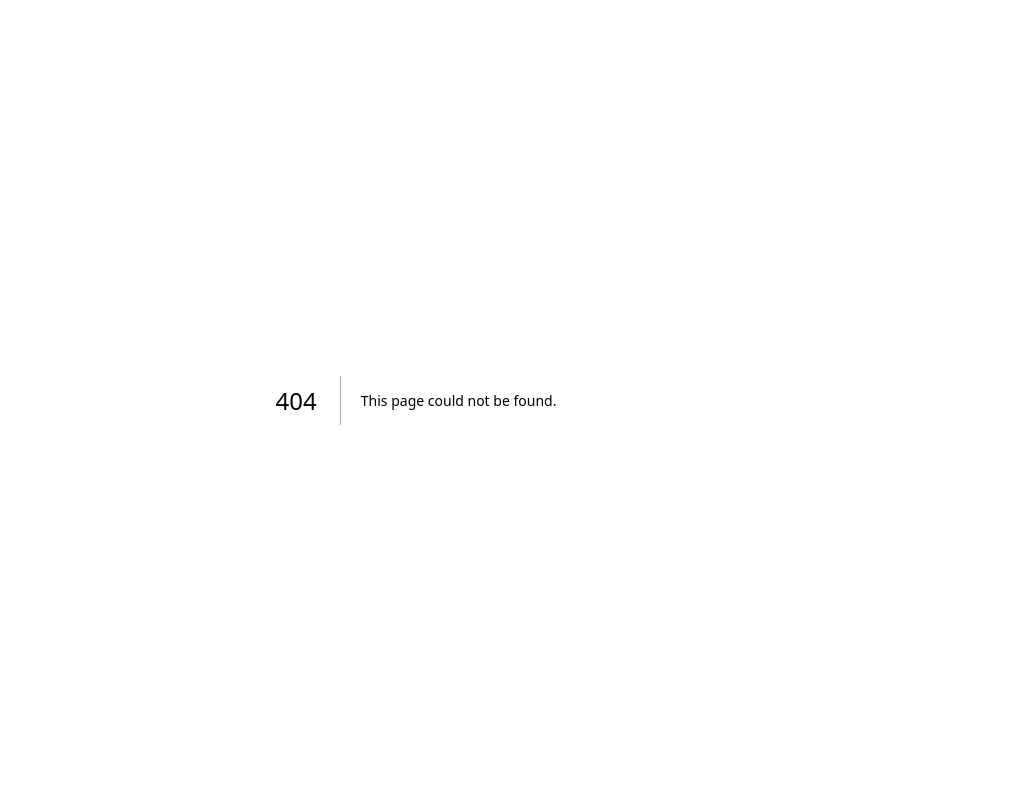
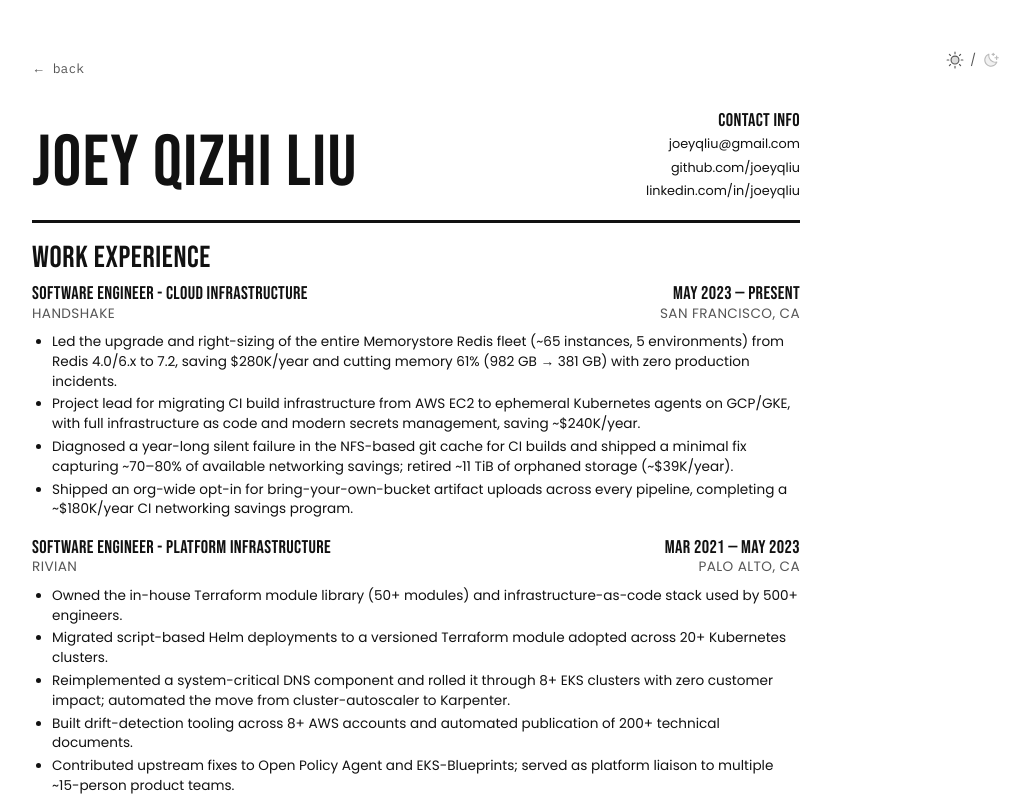
Before and after one commit to joeyqliu/joeyqliu.github.io, a Next.js app: page /resume in a window 1280 px wide. Before the commit this address had no page. Shown: the top 800 px of the page, without its empty margins (224-1254 px from the left). Built offline with nearby package versions, Linux system fonts and the light colour scheme.

Commit message:
feat: add /resume page

```diff
--- a/src/app/globals.css
+++ b/src/app/globals.css
@@ -50,3 +50,17 @@ summary {
     animation: none;
   }
 }
+
+/* Print: always black on white, Letter size (used by /resume) */
+@page {
+  size: letter;
+  margin: 0.5in;
+}
+
+@media print {
+  html,
+  body {
+    background: #ffffff !important;
+    color: #000000 !important;
+  }
+}
--- /dev/null
+++ b/src/app/resume/layout.tsx
@@ -0,0 +1,23 @@
+import type { Metadata } from "next";
+import { Bebas_Neue, Poppins } from "next/font/google";
+
+const bebas = Bebas_Neue({
+  subsets: ["latin"],
+  weight: "400",
+  variable: "--font-bebas",
+});
+
+const poppins = Poppins({
+  subsets: ["latin"],
+  weight: ["400", "500", "600"],
+  variable: "--font-poppins",
+});
+
+export const metadata: Metadata = {
+  title: "Joey Liu — Resume",
+  description: "Joey Liu's resume",
+};
+
+export default function ResumeLayout({ children }: { children: React.ReactNode }) {
+  return <div className={`${bebas.variable} ${poppins.variable}`}>{children}</div>;
+}
--- /dev/null
+++ b/src/app/resume/page.tsx
@@ -0,0 +1,82 @@
+import Link from "next/link";
+import ThemeToggle from "@/components/ThemeToggle";
+import { education, resumeJobs } from "@/data/experience";
+import styles from "./resume.module.css";
+
+// Content lives in src/data/experience.ts — edit there, not here.
+const contact = [
+  { label: "joeyqliu@gmail.com", href: "mailto:joeyqliu@gmail.com" },
+  { label: "github.com/joeyqliu", href: "https://github.com/joeyqliu" },
+  { label: "linkedin.com/in/joeyqliu", href: "https://linkedin.com/in/joeyqliu" },
+];
+
+export default function Resume() {
+  return (
+    <div className={styles.page}>
+      <div className={styles.noPrint}>
+        <ThemeToggle />
+      </div>
+
+      <main className={styles.sheet}>
+        <Link href="/work" className={`${styles.back} ${styles.noPrint}`}>
+          ← back
+        </Link>
+
+        <header className={styles.header}>
+          <h1 className={`${styles.display} ${styles.name}`}>Joey Qizhi Liu</h1>
+          <div className={styles.contact}>
+            <h2 className={styles.display}>Contact Info</h2>
+            {contact.map(({ label, href }) => (
+              <a key={href} href={href}>
+                {label}
+              </a>
+            ))}
+          </div>
+        </header>
+
+        <hr className={styles.rule} />
+
+        <section>
+          <h2 className={`${styles.display} ${styles.sectionTitle}`}>Work Experience</h2>
+          {resumeJobs().map(({ company, role, dates, location, resume }) => (
+            <article key={company} className={styles.job}>
+              <div className={styles.row}>
+                <h3 className={`${styles.display} ${styles.role}`}>{role}</h3>
+                <span className={`${styles.display} ${styles.role}`}>{dates}</span>
+              </div>
+              <div className={styles.row}>
+                <span className={styles.sub}>{company}</span>
+                <span className={styles.sub}>{location}</span>
+              </div>
+              {resume.length > 0 && (
+                <ul className={styles.bullets}>
+                  {resume.map((b) => (
+                    <li key={b}>{b}</li>
+                  ))}
+                </ul>
+              )}
+            </article>
+          ))}
+        </section>
+
+        <hr className={styles.rule} />
+
+        <section>
+          <h2 className={`${styles.display} ${styles.sectionTitle}`}>Education</h2>
+          {education.map(({ school, degree, dates, location }) => (
+            <article key={school} className={styles.job}>
+              <div className={styles.row}>
+                <h3 className={`${styles.display} ${styles.school}`}>{school}</h3>
+                <span className={`${styles.display} ${styles.role}`}>{dates}</span>
+              </div>
+              <div className={styles.row}>
+                <span className={styles.sub}>{degree}</span>
+                <span className={styles.sub}>{location}</span>
+              </div>
+            </article>
+          ))}
+        </section>
+      </main>
+    </div>
+  );
+}
--- /dev/null
+++ b/src/app/resume/resume.module.css
@@ -0,0 +1,104 @@
+.page {
+  --ink: #111111;
+  --muted: #555555;
+  --paper: #ffffff;
+  --rule: #111111;
+  min-height: 100vh;
+  background: var(--paper);
+  color: var(--ink);
+  font-family: var(--font-poppins), sans-serif;
+  transition: background-color 150ms, color 150ms;
+}
+
+:global(.dark) .page {
+  --ink: #f2f2f2;
+  --muted: #999999;
+  --paper: #0a0a0a;
+  --rule: #f2f2f2;
+}
+
+.sheet {
+  max-width: 8.5in;
+  margin: 0 auto;
+  padding: 3.5rem 1.5rem 3rem;
+}
+
+.back {
+  font-family: var(--font-ibm-plex-mono), monospace;
+  font-size: 13px;
+  color: var(--muted);
+}
+.back:hover { color: var(--ink); }
+
+.header {
+  display: flex;
+  flex-wrap: wrap;
+  justify-content: space-between;
+  align-items: flex-end;
+  gap: 1rem 2rem;
+  margin-top: 2rem;
+}
+
+.display {
+  font-family: var(--font-bebas), sans-serif;
+  font-weight: 400;
+  letter-spacing: 0.02em;
+  line-height: 1;
+}
+
+.name { font-size: clamp(3rem, 9vw, 4.5rem); }
+
+.contact {
+  display: flex;
+  flex-direction: column;
+  gap: 0.25rem;
+  text-align: right;
+  font-size: 0.8rem;
+}
+.contact h2 { font-size: 1.15rem; }
+.contact a { color: var(--ink); text-decoration: none; }
+.contact a:hover { text-decoration: underline; }
+
+.rule {
+  border: 0;
+  border-top: 3px solid var(--rule);
+  margin: 1.25rem 0;
+}
+
+.sectionTitle { font-size: 1.9rem; margin-bottom: 0.75rem; }
+
+.job + .job { margin-top: 1.25rem; }
+
+.row {
+  display: flex;
+  flex-wrap: wrap;
+  justify-content: space-between;
+  gap: 0 1rem;
+}
+.role { font-size: 1.15rem; }
+.sub { font-size: 0.85rem; text-transform: uppercase; letter-spacing: 0.03em; color: var(--muted); }
+
+.bullets {
+  margin: 0.5rem 0 0 1.25rem;
+  padding: 0;
+  list-style: disc;
+  font-size: 0.85rem;
+  line-height: 1.45;
+}
+.bullets li + li { margin-top: 0.2rem; }
+
+.school { font-size: 1.35rem; }
+
+@media print {
+  .page {
+    --ink: #000000 !important;
+    --muted: #333333 !important;
+    --paper: #ffffff !important;
+    --rule: #000000 !important;
+    min-height: 0;
+  }
+  .sheet { max-width: none; padding: 0; }
+  .header { margin-top: 0; }
+  .noPrint { display: none !important; }
+  .job { break-inside: avoid; }
+}
--- a/src/app/work/page.tsx
+++ b/src/app/work/page.tsx
@@ -9,12 +9,20 @@ export default function Work() {
       <ThemeToggle />
 
       <div className="min-h-screen flex flex-col px-6 sm:px-14 pt-16 sm:pt-[42px] pb-12 sm:pb-12 gap-6">
+        <div className="flex gap-6">
         <Link
           href="/"
           className="text-[13px] text-[#555555] dark:text-[#999999] hover:text-[#111111] dark:hover:text-[#f2f2f2] font-[family-name:var(--font-ibm-plex-mono)] w-fit transition-colors"
         >
           ← back
         </Link>
+        <Link
+          href="/resume"
+          className="text-[13px] text-[#555555] dark:text-[#999999] hover:text-[#111111] dark:hover:text-[#f2f2f2] font-[family-name:var(--font-ibm-plex-mono)] w-fit transition-colors"
+        >
+          resume →
+        </Link>
+        </div>
 
         <section className="max-w-[760px] w-full flex flex-col gap-10 pt-4 sm:pt-8">
           <h1
```
